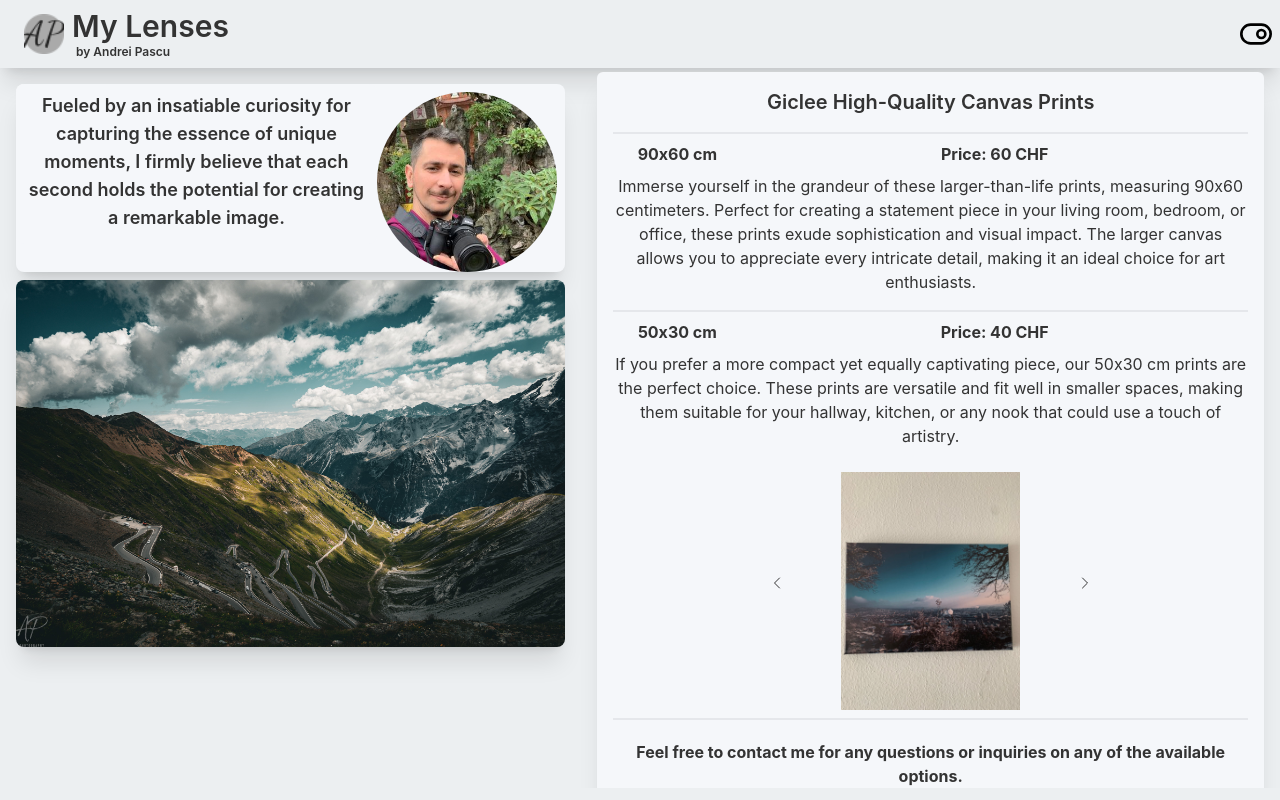
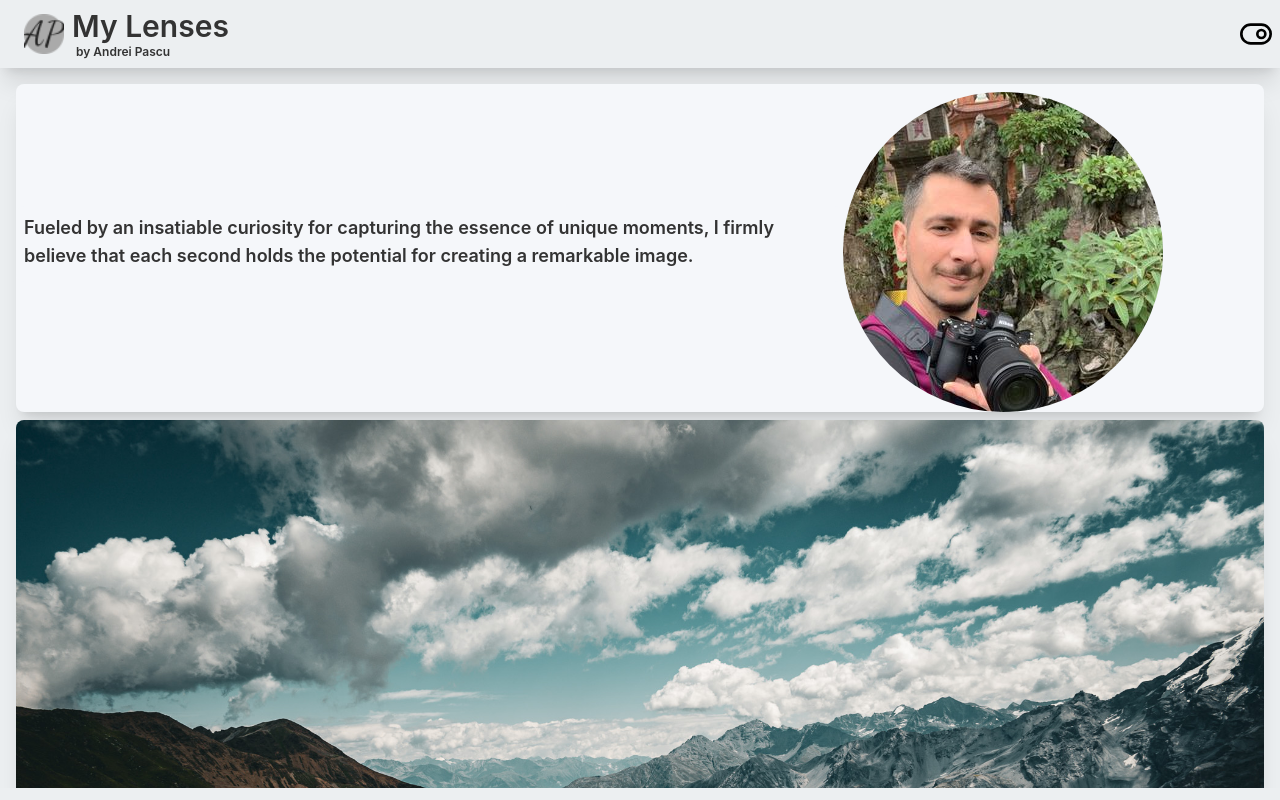
Before and after one commit to NPascu6/andrei-mylenses.ch, a React (Create React App) app: page /#/ in a window 1280 px wide. Built offline with nearby package versions, Linux system fonts and the light colour scheme.

Commit message:
Minor improvement.

```diff
--- a/src/components/main-page/PhotographerDescriptionCard.tsx
+++ b/src/components/main-page/PhotographerDescriptionCard.tsx
@@ -1,6 +1,7 @@
 import React from "react";
 import useFullScreenToggle from "../../hooks/useToggleFullscreen";
 import FullScreenImage from "../common/FullScreenImage";
+import ProductDescription from "./ProductDescription";
 
 const PhotographerDescriptionCard = ({ artistImage, firstPhoto, secondPhoto }: any) => {
     const { isFullScreen, toggleFullScreen } = useFullScreenToggle();
@@ -9,8 +10,8 @@ const PhotographerDescriptionCard = ({ artistImage, firstPhoto, secondPhoto }: a
     return (
         <div className="p-4 flex flex-col md:flex-col text-center">
             <div className="flex shadow-xl rounded-lg card">
-                <div className="w-2/3">
-                    <h2 className="text-xl font-semibold text-center flex flex-col justify-center items-center">
+                <div className="w-2/3 flex  align-center">
+                    <h2 className="flex  align-center text-xl font-semibold text-start flex-col justify-center items-center">
                         <p className="text-lg mb-2 pb-3 card rounded-lg p-2">
                             Fueled by an insatiable curiosity for capturing the essence of unique moments, I firmly believe that each second holds the potential for creating a remarkable image.
                         </p>
@@ -58,6 +59,7 @@ const PhotographerDescriptionCard = ({ artistImage, firstPhoto, secondPhoto }: a
                     className="rounded-lg shadow-xl"
                 />
             </div>
+            <ProductDescription />
             {isFullScreen && <FullScreenImage toggleFullScreen={toggleFullScreen} selectedImage={selectedImage} />}
         </div>
     );
--- a/src/pages/MainPage.tsx
+++ b/src/pages/MainPage.tsx
@@ -1,11 +1,9 @@
 import React, { useEffect, useState } from 'react';
 import PhotoGallery from '../components/main-page/PhotoGallery';
 import artistImage from '../assets/portrait.jpg';
-
 import { imageDescriptions, images } from '../config/images';
 import PhotographerDescriptionCard from '../components/main-page/PhotographerDescriptionCard';
 import Contact from '../components/common/Contact';
-import ProductDescription from '../components/ProductDescription';
 import FirstImage from '../assets/photos/Stelvio pass v2.jpg'
 import SecondImage from '../assets/photos/Angels of Oradea.jpg'
 
@@ -26,7 +24,6 @@ const MainPage = () => {
             {loadedImages.length === 0 && <div>Loading...</div>}
             <div className='flex flex-col md:flex-row'>
                 <PhotographerDescriptionCard artistImage={artistImage} firstPhoto={FirstImage} secondPhoto={SecondImage} />
-                <ProductDescription />
             </div>
             <PhotoGallery images={loadedImages} imageDescriptions={imageDescriptions} />
             <Contact />
```
Also changed, not shown: src/components/main-page/ProductDescription.tsx (renamed from src/components/ProductDescription.tsx, +6 -6 lines).
